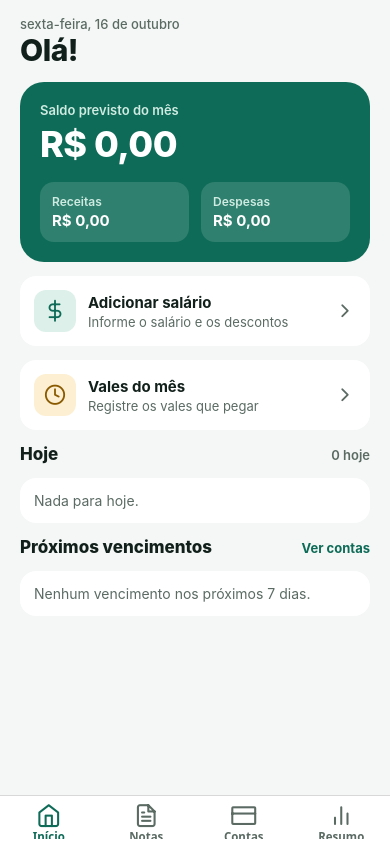
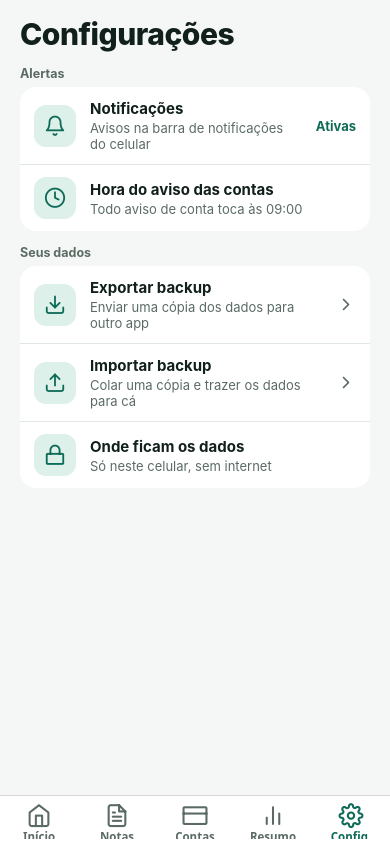
Before and after one commit to josefelipebezerradefreitas-max/financebook, a React Native app: screen /Config in a window 390 px wide. Built offline with nearby package versions, Linux system fonts and the light colour scheme; what expo-notifications would draw is missing.

Commit message:
Aba Config. com engrenagem: alertas e backup
Co-Authored-By: Claude Sonnet 5.5 <noreply@anthropic.com>
Claude-Session: https://claude.ai/code/session_012EnyGTost7cwtt9ibwVYqZ

```diff
--- a/App.js
+++ b/App.js
@@ -12,6 +12,7 @@ import HomeScreen from './src/screens/HomeScreen';
 import NotesScreen from './src/screens/NotesScreen';
 import BillsScreen from './src/screens/BillsScreen';
 import SummaryScreen from './src/screens/SummaryScreen';
+import SettingsScreen from './src/screens/SettingsScreen';
 import NewNoteScreen from './src/screens/NewNoteScreen';
 import NewBillScreen from './src/screens/NewBillScreen';
 import SalaryScreen from './src/screens/SalaryScreen';
@@ -23,7 +24,7 @@ import OverdueScreen from './src/screens/OverdueScreen';
 const Tab = createBottomTabNavigator();
 const Stack = createNativeStackNavigator();
 
-const icons = { Início: 'home', Notas: 'file-text', Contas: 'credit-card', Resumo: 'bar-chart-2' };
+const icons = { Início: 'home', Notas: 'file-text', Contas: 'credit-card', Resumo: 'bar-chart-2', Config: 'settings' };
 
 function Tabs() {
   return (
@@ -40,6 +41,7 @@ function Tabs() {
       <Tab.Screen name="Notas" component={NotesScreen} />
       <Tab.Screen name="Contas" component={BillsScreen} />
       <Tab.Screen name="Resumo" component={SummaryScreen} />
+      <Tab.Screen name="Config" component={SettingsScreen} options={{ title: 'Config.' }} />
     </Tab.Navigator>
   );
 }
--- /dev/null
+++ b/src/screens/SettingsScreen.js
@@ -0,0 +1,74 @@
+import React from 'react';
+import { Pressable, Share, StyleSheet, Text, View } from 'react-native';
+import { Feather } from '@expo/vector-icons';
+import { colors } from '../theme';
+import { useStore } from '../store';
+import { Card, Screen } from '../ui';
+
+function Row({ icon, title, sub, right, onPress, last }) {
+  const body = (
+    <View style={[st.row, !last && st.border]}>
+      <View style={st.iconBox}>
+        <Feather name={icon} size={22} color={colors.primary} />
+      </View>
+      <View style={{ flex: 1 }}>
+        <Text style={st.title}>{title}</Text>
+        <Text style={st.sub}>{sub}</Text>
+      </View>
+      {right}
+    </View>
+  );
+  return onPress ? <Pressable onPress={onPress}>{body}</Pressable> : body;
+}
+
+export default function SettingsScreen({ navigation }) {
+  const { data } = useStore();
+
+  // Backup simples: abre a folha de compartilhar do celular com todos os dados em JSON.
+  const exportBackup = () =>
+    Share.share({ title: 'Backup FinanceBook', message: JSON.stringify(data, null, 2) });
+
+  const chevron = <Feather name="chevron-right" size={20} color={colors.muted} />;
+
+  return (
+    <Screen title="Configurações">
+      <View>
+        <Text style={st.group}>Alertas</Text>
+        <Card style={{ padding: 0, overflow: 'hidden' }}>
+          <Row
+            icon="bell"
+            title="Notificações"
+            sub="Avisos na barra de notificações do celular"
+            right={<Text style={st.on}>Ativas</Text>}
+          />
+          <Row icon="clock" title="Hora do aviso das contas" sub="Todo aviso de conta toca às 09:00" last />
+        </Card>
+      </View>
+
+      <View>
+        <Text style={st.group}>Seus dados</Text>
+        <Card style={{ padding: 0, overflow: 'hidden' }}>
+          <Row icon="download" title="Exportar backup" sub="Enviar uma cópia dos dados para outro app" right={chevron} onPress={exportBackup} />
+          <Row
+            icon="upload"
+            title="Importar backup"
+            sub="Colar uma cópia e trazer os dados para cá"
+            right={chevron}
+            onPress={() => navigation.navigate('ImportarBackup')}
+          />
+          <Row icon="lock" title="Onde ficam os dados" sub="Só neste celular, sem internet" last />
+        </Card>
+      </View>
+    </Screen>
+  );
+}
+
+const st = StyleSheet.create({
+  group: { fontSize: 12.5, fontWeight: '700', color: colors.muted, marginBottom: 6 },
+  row: { minHeight: 64, paddingHorizontal: 14, paddingVertical: 12, flexDirection: 'row', alignItems: 'center', gap: 14 },
+  border: { borderBottomWidth: 1, borderBottomColor: colors.line },
+  iconBox: { width: 42, height: 42, borderRadius: 12, backgroundColor: colors.primaryTint, alignItems: 'center', justifyContent: 'center' },
+  title: { fontSize: 15, fontWeight: '700', color: colors.ink },
+  sub: { fontSize: 13, color: colors.muted, marginTop: 2 },
+  on: { fontSize: 13, fontWeight: '700', color: colors.primary },
+});
--- a/src/screens/SummaryScreen.js
+++ b/src/screens/SummaryScreen.js
@@ -1,13 +1,13 @@
 import React, { useState } from 'react';
-import { Share, StyleSheet, Text, View } from 'react-native';
+import { StyleSheet, Text, View } from 'react-native';
 import { colors } from '../theme';
 import { useStore } from '../store';
-import { Card, MonthNav, PrimaryButton, Screen } from '../ui';
+import { Card, MonthNav, Screen } from '../ui';
 import { addMonths, money, monthLabel, sameMonth } from '../format';
 import { monthWork } from '../salary';
 
-export default function SummaryScreen({ navigation }) {
-  const { bills, data, salary, vales } = useStore();
+export default function SummaryScreen() {
+  const { bills, salary, vales } = useStore();
   const [month, setMonth] = useState(new Date());
 
   const inMonth = bills.filter((b) => sameMonth(new Date(b.dueDate), month));
@@ -20,10 +20,6 @@ export default function SummaryScreen({ navigation }) {
     byCategory[b.category] = (byCategory[b.category] || 0) + b.amount;
   });
   const rows = Object.entries(byCategory).sort((a, b) => b[1] - a[1]);
-
-  // Backup simples: abre a folha de compartilhar do celular com todos os dados em JSON.
-  const exportBackup = () =>
-    Share.share({ title: 'Backup FinanceBook', message: JSON.stringify(data, null, 2) });
 
   return (
     <Screen title="Resumo">
@@ -70,9 +66,6 @@ export default function SummaryScreen({ navigation }) {
           })
         )}
       </Card>
-
-      <PrimaryButton variant="outline" icon="download" label="Exportar backup" onPress={exportBackup} />
-      <PrimaryButton variant="outline" icon="upload" label="Importar backup" onPress={() => navigation.navigate('ImportarBackup')} />
     </Screen>
   );
 }
```
Also changed, not shown: 1 other file (tests, documents, lock files or other folders).
